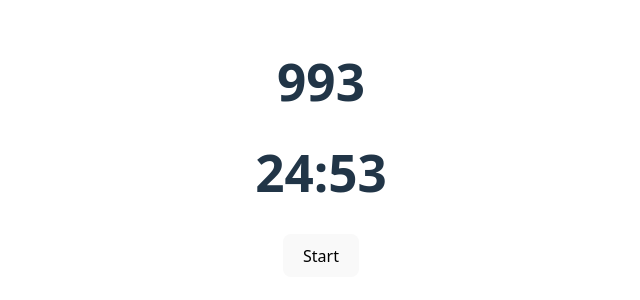
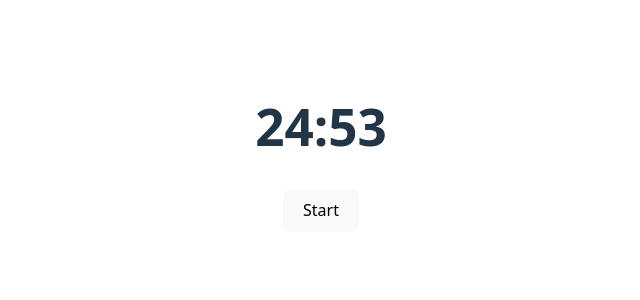
Before and after one commit to Daojim/pomodoro, a React (Vite) app: page / in a window 1280 px wide. Shown: the part 252-552 px from the top of the page, without its empty margins (319-959 px from the left). Built offline with nearby package versions, Linux system fonts and the light colour scheme.

Commit message:
Removed test counter

```diff
--- a/src/components/Timer.jsx
+++ b/src/components/Timer.jsx
@@ -3,7 +3,6 @@ import { useState, useRef, useEffect } from "react";
 function Timer() {
   const [timeText, setTimeText] = useState("25:00"); // State for timer text
   const [isCountingDown, setIsCountingDown] = useState(false); // State for counting down but using it to change the button between Start/Pause
-  const [count, setCount] = useState(1000);
   const startingMinutes = 25; // Setting default timer of pomodoro to be 25 minutes
   let time = startingMinutes * 60; // 25 minutes * 60 to get total amount of seconds
 
@@ -19,7 +18,6 @@ function Timer() {
       time--;
       const minutes = Math.floor(time / 60); // Get the number of minutes by dividing total seconds calculated earlier
       let seconds = time % 60;
-      setCount((prevCount) => prevCount - 1);
       setTimeText(`${minutes}:${seconds < 10 ? "0" : ""}${seconds}`); //If seconds is less than 10, add a leading zero
     }, 1000);
 
@@ -28,7 +26,6 @@ function Timer() {
 
   return (
     <div className="timerCard">
-      <h1>{count}</h1>
       <div className="timerSection">
         <h1 className="countdown">{timeText}</h1>
         <div className="startPause">
```
